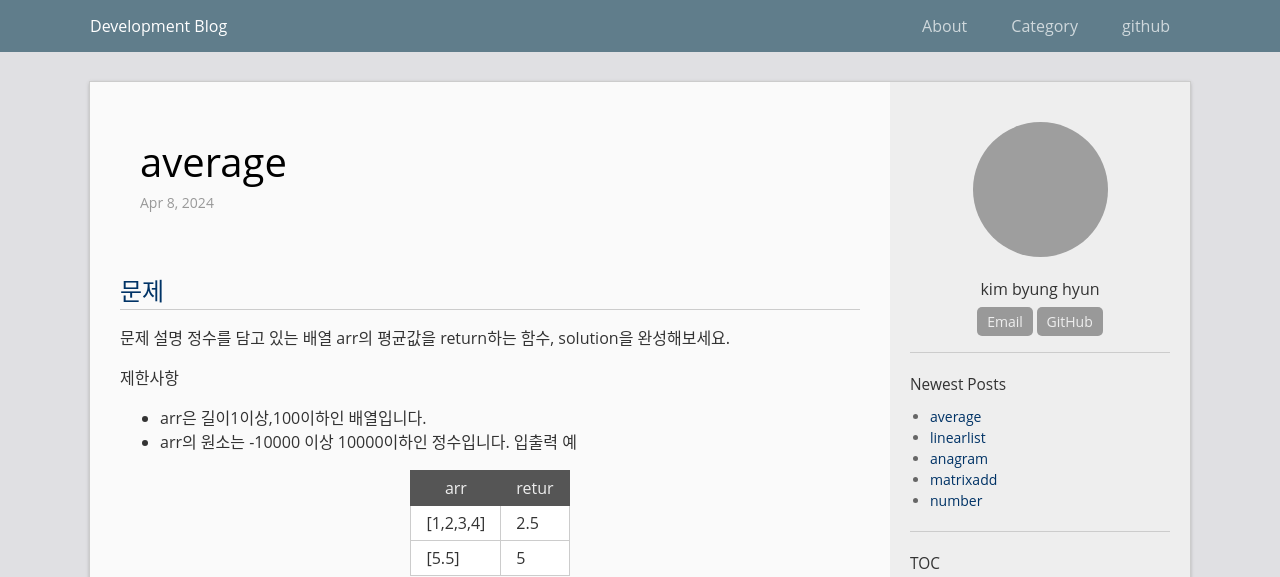
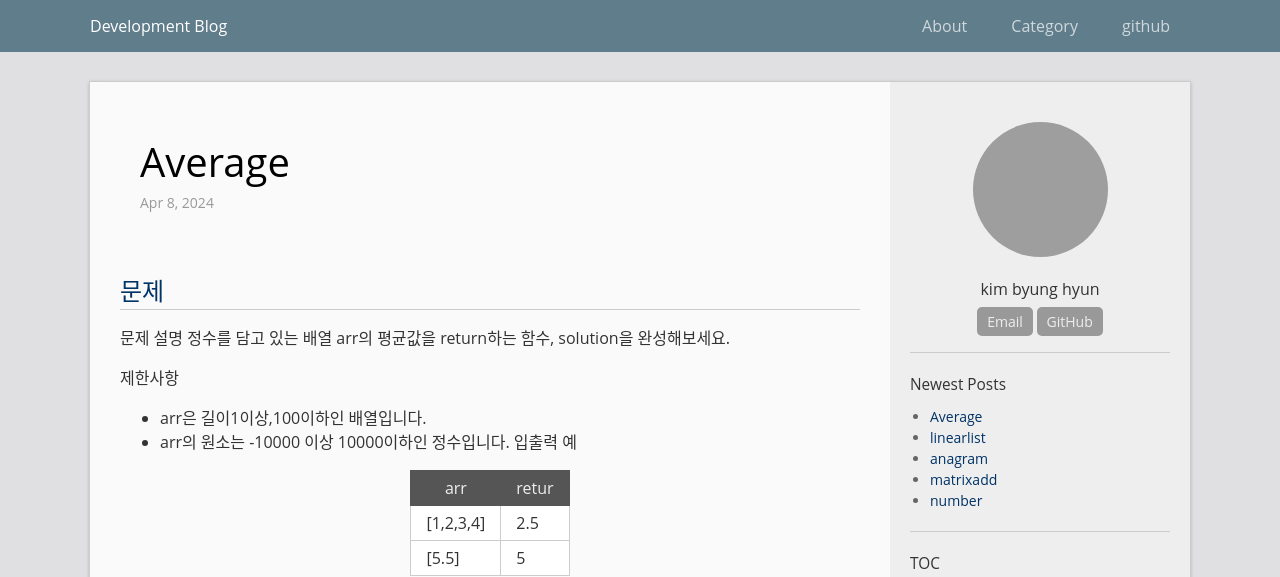
Before and after one commit to bh6366632/bh6366632.github.com, a Jekyll site: the page built from _posts/2024-04-08-average.md, in a window 1280 px wide. Shown: the top 577 px of the page. Built offline with Jekyll 4.4.1, drawn with Linux system fonts in a browser that asks for light colours; part of the change alters nothing that is shown; grey boxes are pictures that could not be loaded.

```diff
--- a/_posts/2024-04-08-average.md
+++ b/_posts/2024-04-08-average.md
@@ -1,21 +1,3 @@
----
-layout: post
-title:  "average"
-date:   2024-04-08 22:36
-categories: PYTHON
-permalink: /archivers/average
----
-
-
-
-
-
-
-
-
-
-
-
 # [문제]
 문제 설명
 정수를 담고 있는 배열 arr의 평균값을 return하는 함수, solution을 완성해보세요.
```
